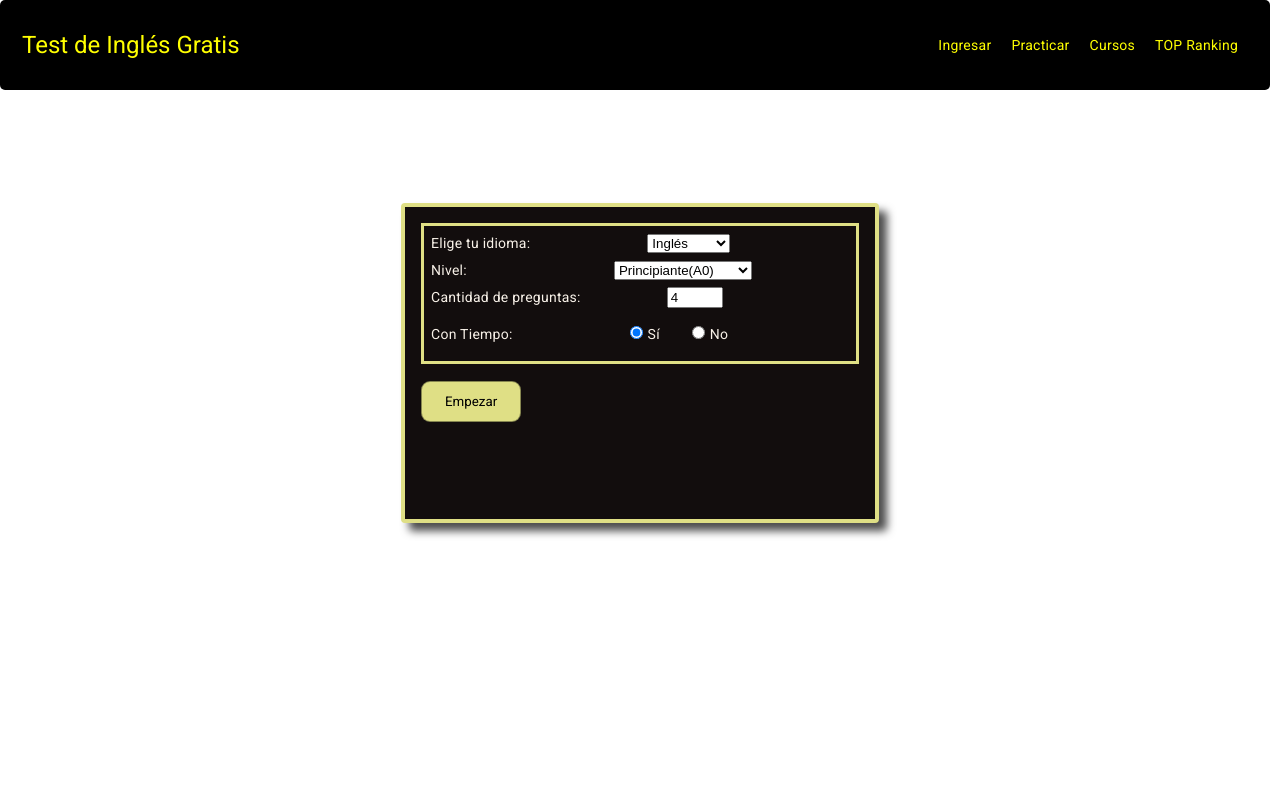
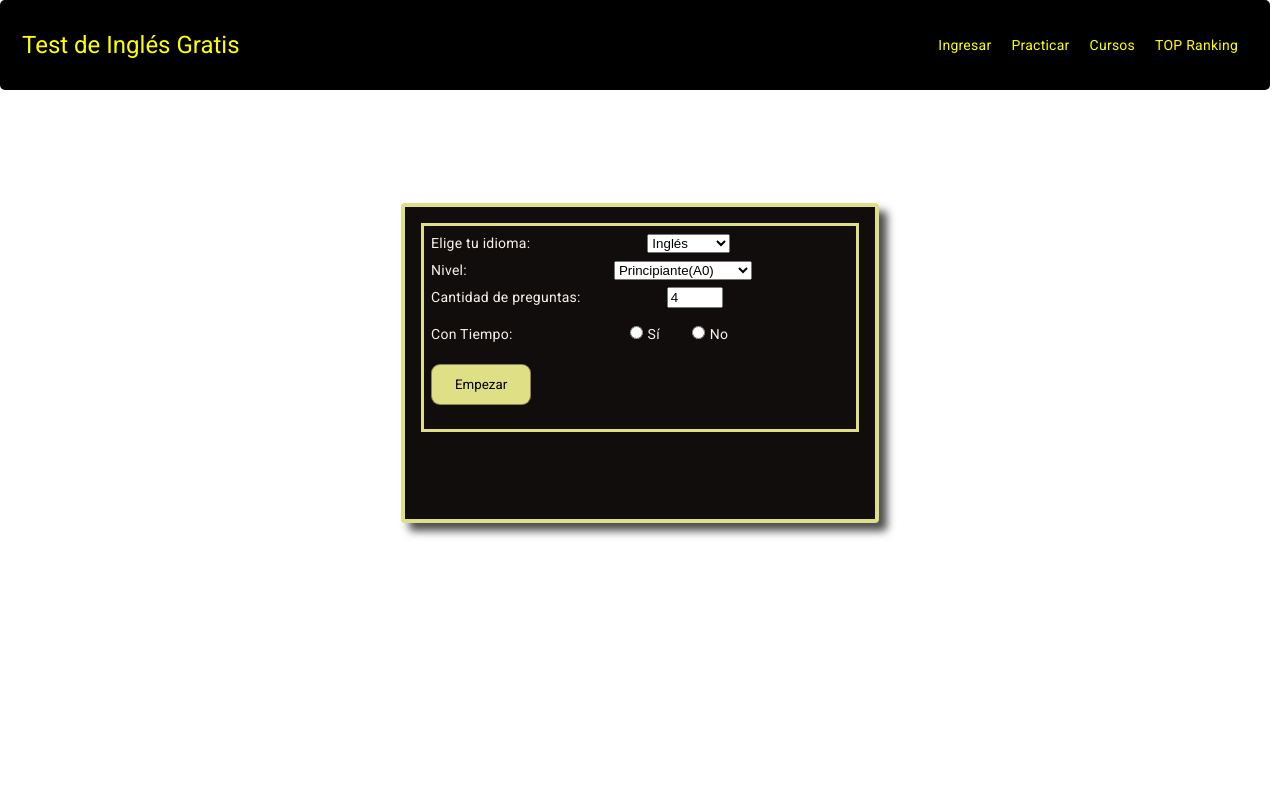
Before and after one commit to sebasxx85/englishProyect, an Angular app: page /home in a window 1280 px wide. Shown: the top 798 px of the page. Built offline with nearby package versions, Linux system fonts and the light colour scheme.

Commit message:
respuesta fixed

```diff
--- a/src/app/components/home/home.component.html
+++ b/src/app/components/home/home.component.html
@@ -23,25 +23,22 @@
         </div>
         <div class="form-group">
           <label for="nproyecto" class="cantidad">Cantidad de preguntas:</label>
-          <input type="number" name="cantidad" class="cantidadinput" min="4" max="10"
-            formControlName="cantidad" placeholder="0">
+          <input type="number" name="cantidad" class="cantidadinput" min="4" max="10" formControlName="cantidad" placeholder="0">
         </div>
         <div class="form-group">
           <label for="nproyecto" class="timetag">Con Tiempo:</label>
-          <input type="radio" name="time" value="true" formControlName="time">
+          <input type="radio" id="time-si" name="time" [value]="true" formControlName="time">
           <label for="time-si" class="time">Sí</label>
-          <input type="radio" name="time" value="false" formControlName="time">
+          <input type="radio" id="time-no" name="time" [value]="false" formControlName="time">
           <label for="time-no" class="time">No</label>
         </div>
+        <div class="float-left">
+          <button mat-flat-button color="primary" class="boton" type="submit">Empezar</button>
+        </div>
       </form>
-      <div class="float-left">
-        <button mat-flat-button color="primary" class="boton"
-          (click)="empezar()">Empezar</button>
-      </div>
-      <mat-progress-bar *ngIf="loading" mode="indeterminate"
-        class="progreso"></mat-progress-bar>
+      <mat-progress-bar *ngIf="loading" mode="indeterminate" class="progreso"></mat-progress-bar>
     </mat-card>
   </div>
+</body>
 
-</body>
 <app-footer></app-footer>
--- a/src/app/components/result/result.component.html
+++ b/src/app/components/result/result.component.html
@@ -1,6 +1,8 @@
 <app-header [title]="title"></app-header>
 
-<mat-icon>face</mat-icon>
+<body>
+
+  <div class="card-container">
 <mat-card>
   <mat-card-title>Resultados de la Prueba</mat-card-title>
   <mat-card-content>
@@ -8,3 +10,8 @@
     Respuestas Incorrectas: {{ respuestasIncorrectas }}
   </mat-card-content>
 </mat-card>
+
+</div>
+</body>
+
+<app-footer></app-footer>
--- a/src/app/components/result/result.component.ts
+++ b/src/app/components/result/result.component.ts
@@ -36,7 +36,6 @@ export class ResultComponent implements OnInit {
 
   title = "Realizando Prueba";
   loading = false;
-  form!: FormGroup;
   today = new Date();
   cantidadPreguntas = 0;
   cantidadArray: number[] = [];
@@ -47,7 +46,6 @@ export class ResultComponent implements OnInit {
   respuestasIncorrectas = 0;
 
   // Inyecciones
-  private fb = inject(FormBuilder);
   private router = inject(Router);
   private dataLevel1Service = inject(DataLevel1Service);
   private intercambioDatosService = inject(IntercambioDatosService);
@@ -56,6 +54,8 @@ export class ResultComponent implements OnInit {
     //this.initForm();
     this.respuestasCorrectas = this.intercambioDatosService.getCantidadRespCorrectas();
     this.respuestasIncorrectas= this.intercambioDatosService.getCantidadRespIncorrectas();
+    console.log(this.respuestasCorrectas)
+    console.log(this.respuestasIncorrectas)
 
   }
 
--- a/src/app/components/type1/type1.component.ts
+++ b/src/app/components/type1/type1.component.ts
@@ -150,4 +150,9 @@ export class Type1Component implements OnInit {
     }, 1000);
   }
 
+  ngOnDestroy() {
+    // Cancelar suscripción para evitar fugas de memoria
+    this.subscription.unsubscribe();
+  }
+
 }
```
